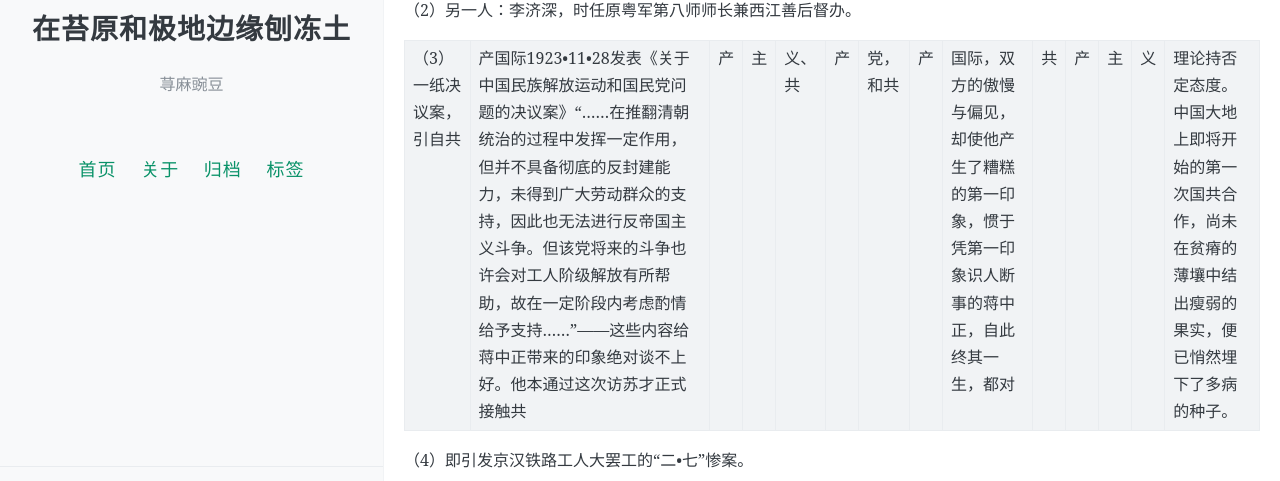
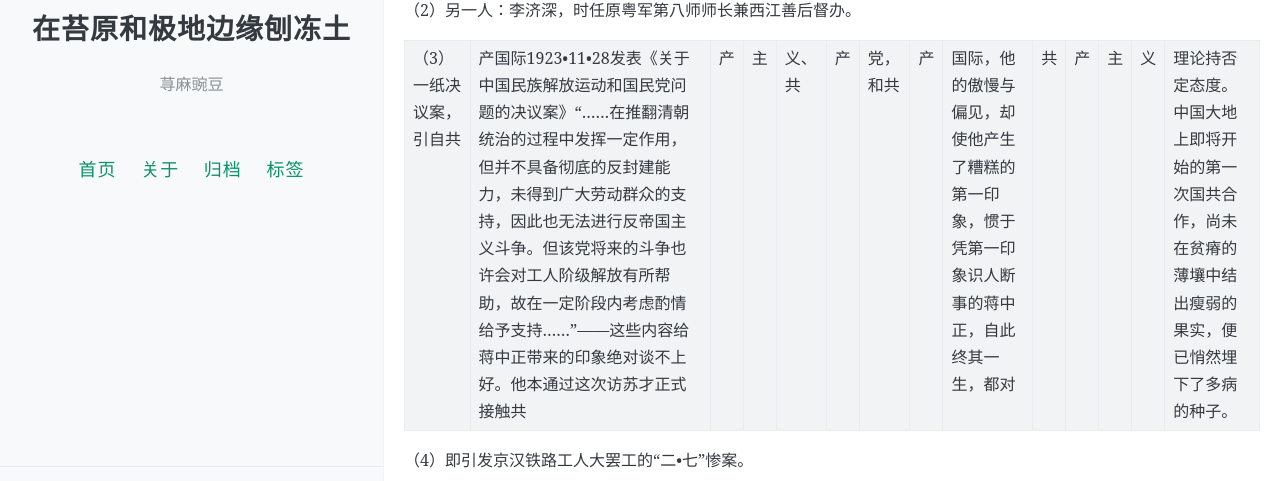
Before and after one commit to qianmawandou/frozenground06, a Jekyll site: the page built from _posts/2022-04-10-chapter05.md, in a window 1280 px wide and 900 px high, scrolled down 4627 px, cut to the strip 294-775 px from the top of the window. Built offline with Jekyll 4.4.1, drawn with Linux system fonts in a browser that asks for light colours; comment, search, counter and statistics services are not loaded.

Commit message:
Update 2022-04-10-chapter05.md

```diff
--- a/_posts/2022-04-10-chapter05.md
+++ b/_posts/2022-04-10-chapter05.md
@@ -140,6 +140,6 @@ comments: true
 
 （2）另一人：李济深，时任原粤军第八师师长兼西江善后督办。
 
-（3）一纸决议案，引自共|产国际1923•11•28发表《关于中国民族解放运动和国民党问题的决议案》“……在推翻清朝统治的过程中发挥一定作用，但并不具备彻底的反封建能力，未得到广大劳动群众的支持，因此也无法进行反帝国主义斗争。但该党将来的斗争也许会对工人阶级解放有所帮助，故在一定阶段内考虑酌情给予支持……”——这些内容给蒋中正带来的印象绝对谈不上好。他本通过这次访苏才正式接触共|产|主|义、共|产|党，和共|产|国际，双方的傲慢与偏见，却使他产生了糟糕的第一印象，惯于凭第一印象识人断事的蒋中正，自此终其一生，都对|共|产|主|义|理论持否定态度。中国大地上即将开始的第一次国共合作，尚未在贫瘠的薄壤中结出瘦弱的果实，便已悄然埋下了多病的种子。
+（3）一纸决议案，引自共|产国际1923•11•28发表《关于中国民族解放运动和国民党问题的决议案》“……在推翻清朝统治的过程中发挥一定作用，但并不具备彻底的反封建能力，未得到广大劳动群众的支持，因此也无法进行反帝国主义斗争。但该党将来的斗争也许会对工人阶级解放有所帮助，故在一定阶段内考虑酌情给予支持……”——这些内容给蒋中正带来的印象绝对谈不上好。他本通过这次访苏才正式接触共|产|主|义、共|产|党，和共|产|国际，他的傲慢与偏见，却使他产生了糟糕的第一印象，惯于凭第一印象识人断事的蒋中正，自此终其一生，都对|共|产|主|义|理论持否定态度。中国大地上即将开始的第一次国共合作，尚未在贫瘠的薄壤中结出瘦弱的果实，便已悄然埋下了多病的种子。
 
 （4）即引发京汉铁路工人大罢工的“二•七”惨案。
```
